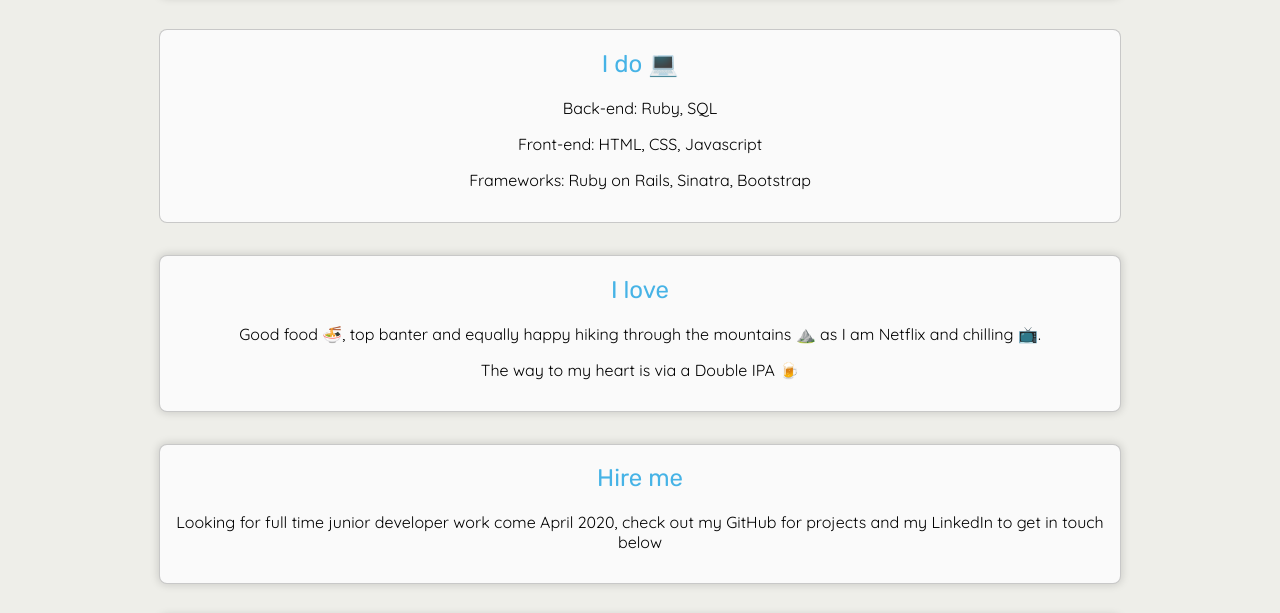
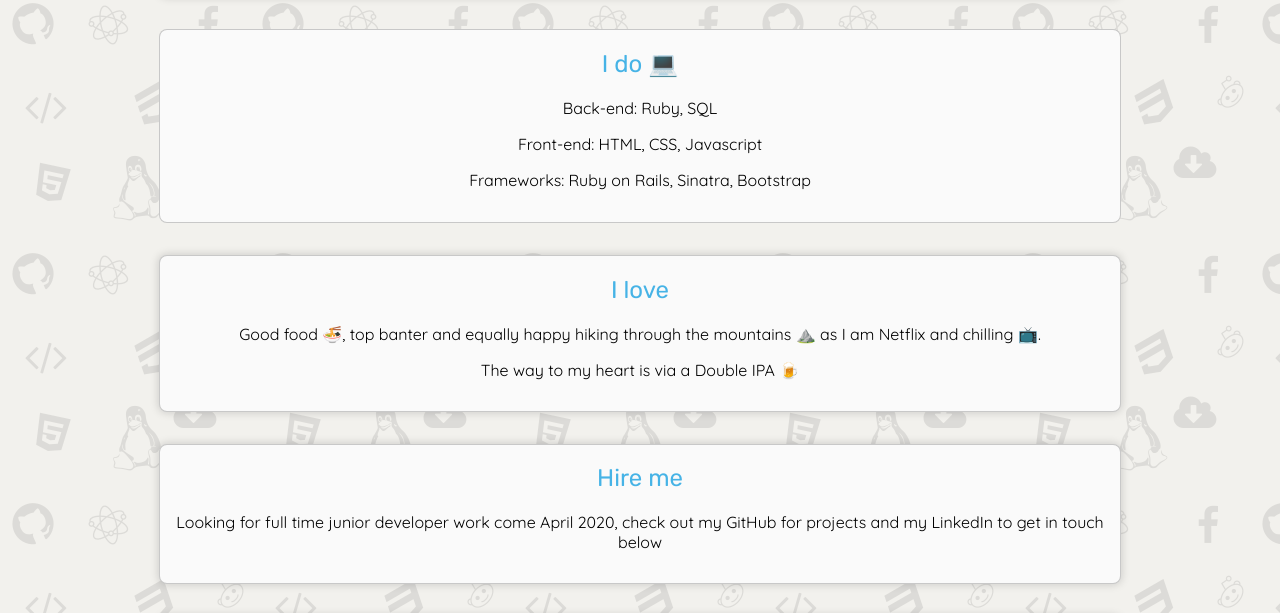
Before and after one commit to Gakkun89/profile, a plain HTML site: page index.html in a window 1280 px wide. Shown: the part 441-1054 px from the top of the page. Drawn offline with Linux system fonts and the light colour scheme.

Commit message:
added background

```diff
--- a/style.css
+++ b/style.css
@@ -9,7 +9,8 @@
 
 body{
   font-family: 'Quicksand', sans-serif;
-  background-color: #eeeee9;
+  background-image: url("images/download.png");
+  background-repeat: repeat;
 }
 
 h1, h2{
```
Also changed, not shown: images/download.png (added).
